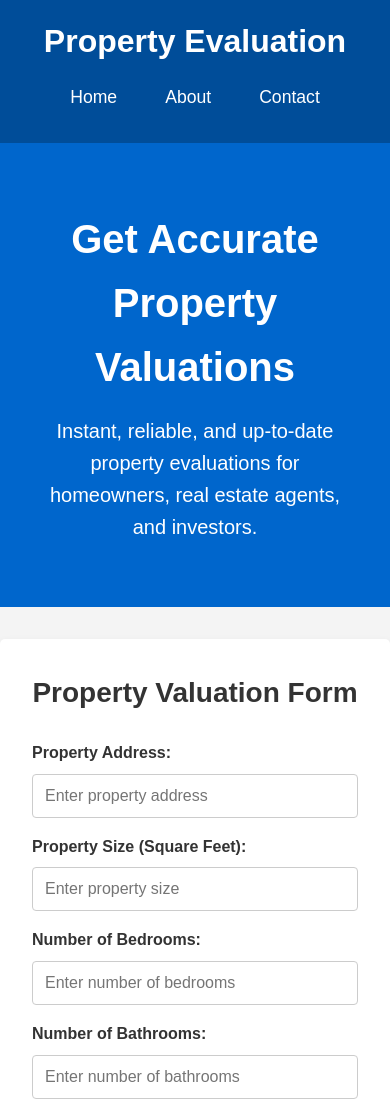
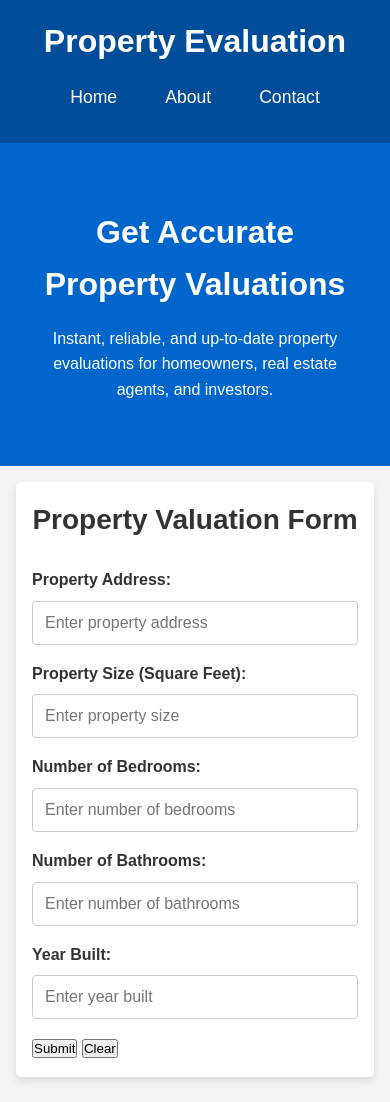
Before and after one commit to M-Trevizo/property-eval-web-app, a website with bundled scripts: page index.html in a window 390 px wide. Shown: the top 1102 px of the page. Built offline with nearby package versions, Linux system fonts and the light colour scheme.

Commit message:
Update styles.css

```diff
--- a/styles.css
+++ b/styles.css
@@ -4,7 +4,6 @@
     box-sizing: border-box;
 }
 
-/* Body and General Styling */
 body {
     font-family: Arial, sans-serif;
     background-color: #f4f4f4;
@@ -12,7 +11,6 @@ body {
     line-height: 1.6;
 }
 
-/* Header and Navigation */
 header {
     background-color: #004d99;
     color: white;
@@ -47,7 +45,6 @@ header .logo h1 {
     color: #ffcc00;
 }
 
-/* Hero Section */
 .hero {
     background-color: #0066cc;
     color: white;
@@ -64,7 +61,6 @@ header .logo h1 {
     font-size: 1.25rem;
 }
 
-/* Form Section */
 .form-section {
     background-color: white;
     padding: 2rem;
@@ -119,7 +115,6 @@ header .logo h1 {
     background-color: #003366;
 }
 
-/* Footer */
 footer {
     background-color: #004d99;
     color: white;
@@ -129,3 +124,22 @@ footer {
     width: 100%;
     bottom: 0;
 }
+
+@media (max-width: 600px) {
+  .form-section {
+    padding: 1rem;
+    margin: 1rem;
+  }
+
+  .form-group input, .form-group button {
+    font-size: 1rem;
+  }
+
+  .hero h2 {
+    font-size: 2rem;
+  }
+
+  .hero p {
+    font-size: 1rem;
+  }
+}
```
